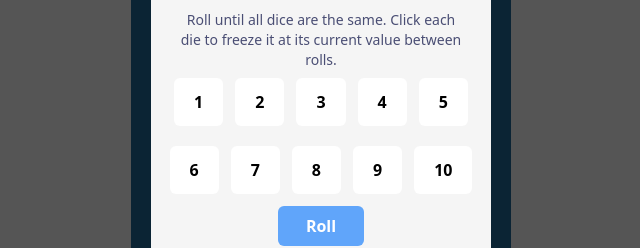
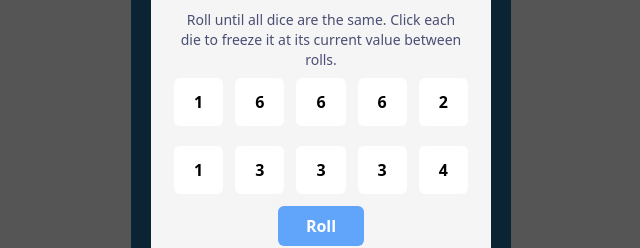
Before and after one commit to arjorb/tenzies, a React (Create React App) app: page / in a window 1280 px wide. Shown: the part 228-476 px from the top of the page, without its empty margins (319-959 px from the left). Built offline with nearby package versions, Linux system fonts and the light colour scheme; the HTML template or start-up script is replaced by a standard one.

Commit message:
done to render the random dice on the screen

```diff
--- a/src/App.js
+++ b/src/App.js
@@ -1,4 +1,6 @@
+import React, { useState } from 'react';
 import Dice from './components/Dice';
+
 const App = () => {
   const generateNewDice = () => {
     const newDice = [];
@@ -6,9 +8,16 @@ const App = () => {
       const randomNumber = Math.ceil(Math.random() * 6);
       newDice.push(randomNumber);
     }
-    console.log(newDice);
     return newDice;
   };
+
+  const rollNewDice = generateNewDice => {
+    console.log('clicked');
+  };
+
+  const [dice, setDice] = useState(generateNewDice);
+
+  const diceElement = dice.map(die => <Dice value={die} />);
 
   return (
     <div className='flex justify-center mt-32'>
@@ -18,18 +27,7 @@ const App = () => {
           <p className='text-center mt-2 font-light text-sm  w-10/12 mx-auto text-[#4A4E74]'>
             Roll until all dice are the same. Click each die to freeze it at its current value between rolls.
           </p>
-          <div className='flex flex-wrap gap-3 justify-center mx-auto '>
-            <Dice value='1' />
-            <Dice value='2' />
-            <Dice value='3' />
-            <Dice value='4' />
-            <Dice value='5' />
-            <Dice value='6' />
-            <Dice value='7' />
-            <Dice value='8' />
-            <Dice value='9' />
-            <Dice value='10' />
-          </div>
+          <div className='flex flex-wrap gap-3 justify-center mx-auto '>{diceElement}</div>
           <div className='flex justify-center mt-3'>
             <button className='bg-blue-400 py-2 px-7 rounded-md text-white font-bold'>Roll</button>
           </div>
```
